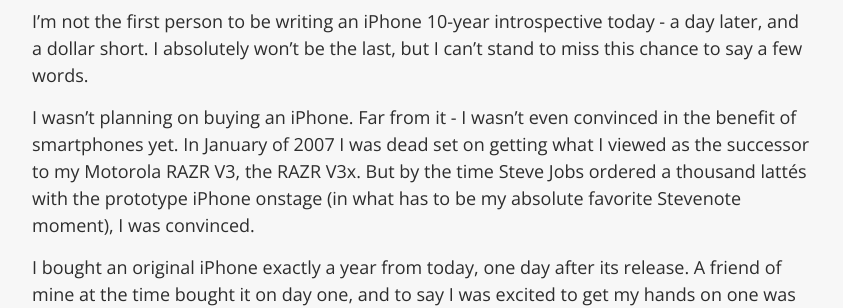
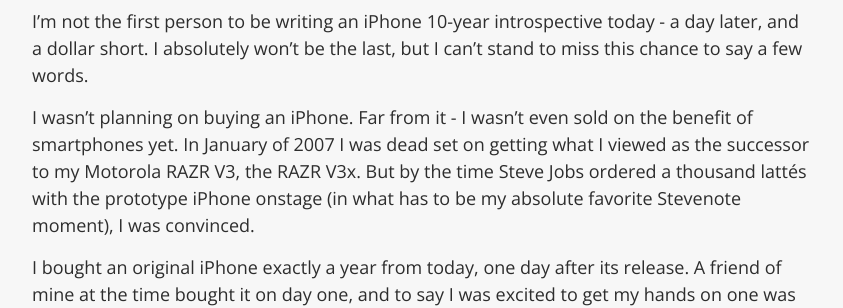
Before and after one commit to derfbwh/derfbwh.github.io, a Jekyll site: the page built from index.html, in a window 1280 px wide and 900 px high, scrolled down 1167 px. Shown: the part 155-463 px from the top of the window, without its empty margins (218-1061 px from the left). Built offline with Jekyll 4.4.1, drawn with Linux system fonts in a browser that asks for light colours; the list of posts is cut into pages by our own code.

Commit message:
post-update

```diff
--- a/_posts/2017-06-30-the-iphone-turns-ten.md
+++ b/_posts/2017-06-30-the-iphone-turns-ten.md
@@ -7,7 +7,7 @@
 
 I’m not the first person to be writing an iPhone 10-year introspective today - a day later, and a dollar short. I absolutely won’t be the last, but I can't stand to miss this chance to say a few words.
 
-I wasn’t planning on buying an iPhone. Far from it - I wasn’t even convinced in the benefit of smartphones yet. In January of 2007 I was dead set on getting what I viewed as the successor to my Motorola RAZR V3, the RAZR V3x. But by the time Steve Jobs ordered a thousand lattés with the prototype iPhone onstage (in what has to be my absolute favorite Stevenote moment), I was convinced.
+I wasn’t planning on buying an iPhone. Far from it - I wasn’t even sold on the benefit of smartphones yet. In January of 2007 I was dead set on getting what I viewed as the successor to my Motorola RAZR V3, the RAZR V3x. But by the time Steve Jobs ordered a thousand lattés with the prototype iPhone onstage (in what has to be my absolute favorite Stevenote moment), I was convinced.
 
 I bought an original iPhone exactly a year from today, one day after its release. A friend of mine at the time bought it on day one, and to say I was excited to get my hands on one was an understatement of epic proportions. You have to understand, those days the simple thought of manipulating objects with multitouch on a touchscreen as gorgeous as Apple’s was unheard of. Pinch-to-zoom. Dragging your finger across the screen to scroll. Typing with your fingers. Swiping to advance to the next photo. All of these simple, natural gestures that we take for granted, these gestures that an entire generation are growing up with, seeing them as natural as the English language. These literally did not exist on June 28th, 2007, and then one day later, on June 29th, they did. Now virtually every smartphone in the world has these features.
 
```
